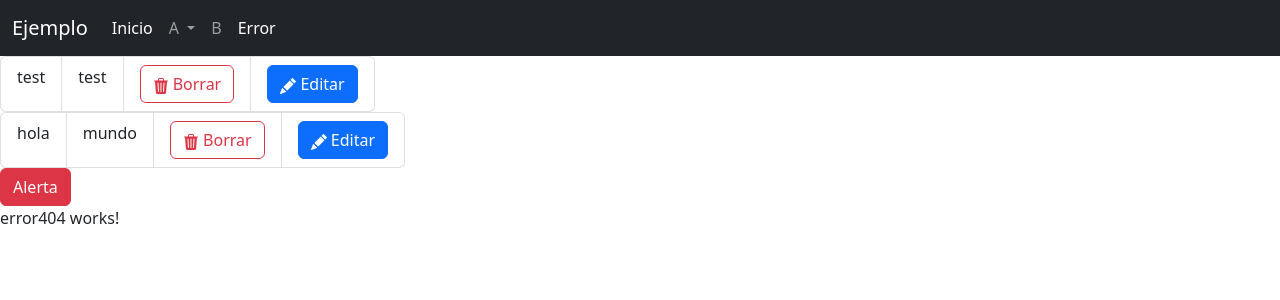
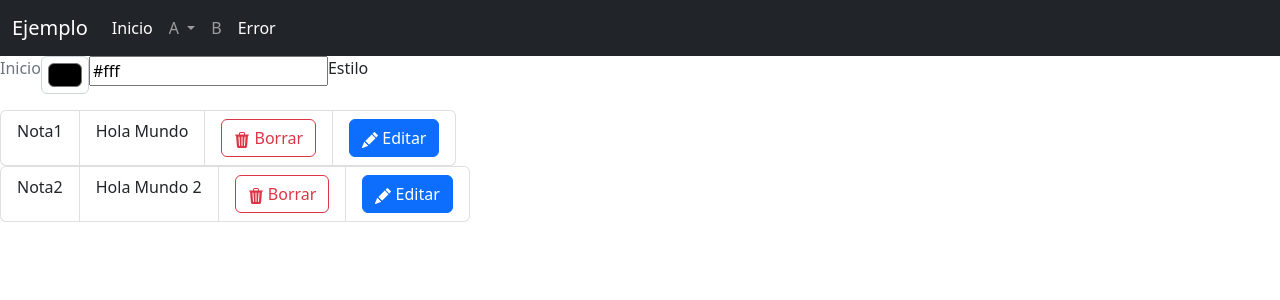
Before and after one commit to Sercos10/Angular-Training-, an Angular app: page /home in a window 1280 px wide. Shown: the top 300 px of the page. Built offline with nearby package versions, Linux system fonts and the light colour scheme.

Commit message:
template y directivas

```diff
--- a/src/app/app-routing.module.ts
+++ b/src/app/app-routing.module.ts
@@ -1,14 +1,20 @@
 import { NgModule } from '@angular/core';
 import { RouterModule, Routes } from '@angular/router';
 import { AppComponent } from './app.component';
-import { GuardGuard } from './guards/guard.guard';
+import { LoginGuard } from './guards/login.guard';
 import {AComponent} from './pages/a/a.component';
 import { SubaComponent } from './pages/a/suba/suba.component';
 import {BComponent} from './pages/b/b.component';
 import { SubbComponent } from './pages/b/subb/subb.component';
 import { Error404Component } from './pages/error404/error404.component';
+import { NotesComponent } from './pages/notes/notes.component';
 
 const routes: Routes = [
+  {path:"home", component:NotesComponent ,
+  canActivate:[LoginGuard]},
+  {path:'', redirectTo:'/home', pathMatch:'full'},
+  {path:'**', component:Error404Component}
+  /**
   {path:'a',component:AComponent,
     children:[
       {path:"suba",component:SubaComponent},
@@ -16,10 +22,11 @@ const routes: Routes = [
       {path:'',redirectTo:'/a/suba',pathMatch:'full'},
       {path:'**',component:Error404Component}
     ],
-  canActivate:[GuardGuard]},
+  canActivate:[LoginGuard]},
   {path:'b/:id/:page',loadComponent:()=> import('./pages/b/b.component').then(m => m.BComponent)},
   {path:'',redirectTo:'a',pathMatch:'full'},
   {path:'**',component:Error404Component}
+  **/
 ];
 
 @NgModule({
--- a/src/app/app.component.html
+++ b/src/app/app.component.html
@@ -1,37 +1,12 @@
-<nav class="navbar navbar-expand-lg navbar-dark bg-dark">
-    <div class="container-fluid">
-      <a class="navbar-brand" href="#">Ejemplo</a>
-      <button class="navbar-toggler" type="button" data-bs-toggle="collapse" data-bs-target="#navbarNavAltMarkup" aria-controls="navbarNavAltMarkup" aria-expanded="false" aria-label="Toggle navigation">
-        <span class="navbar-toggler-icon"></span>
-      </button>
-      <div class="collapse navbar-collapse" id="navbarNavAltMarkup">
-        <ul class="navbar-nav">
-            <li>
-                <a class="nav-link" routerLinkActive="active" routerLink="/">Inicio</a>
-            </li>
-            <li>
-                <a class="nav-link dropdown-toggle" role="button" data-bs-toggle="dropdown" routerLinkActive="active" routerLink="/a">
-                    A
-                </a>
-                <ul class="dropdown-menu">
-                    <li><a class="dropdown-item" routerLinkActive="active" [routerLink]="['/a','suba']">SubA</a></li>
-                    <li><a class="dropdown-item" routerLinkActive="active" routerLink="/a/subb">SubB</a></li>
-                </ul>
-            </li>
-            <li>
-                <a class="nav-link" routerLinkActive="active" [routerLink]="['/b/hola','mundo']">B</a>
-            </li>
-            <li>
-                <a class="nav-link" routerLinkActive="active" routerLink="/">Error</a>
-            </li>
-        </ul>
-      </div>
-    </div>
-  </nav>
+<app-navbar></app-navbar>
 
+<!--
 <app-note [note]="{title:'test',description:'test'}"
 (editNote)="this.editingNote($event)" (removeNote)="this.removingNote($event)" ></app-note>
 <app-note [note]="{id:2,title:'hola',description:'mundo'}"
 (editNote)="this.editingNote($event)" (removeNote)="this.removingNote($event)" ></app-note>
 <app-button [clase]="'btn btn-danger'" [texto]="'Alerta'" (action)="alerta()"></app-button>
+
+<app-notes></app-notes>
+-->
 <router-outlet></router-outlet>
--- /dev/null
+++ b/src/app/components/navbar/navbar.component.html
@@ -0,0 +1,30 @@
+<nav class="navbar navbar-expand-lg navbar-dark bg-dark">
+    <div class="container-fluid">
+      <a class="navbar-brand" href="#">Ejemplo</a>
+      <button class="navbar-toggler" type="button" data-bs-toggle="collapse" data-bs-target="#navbarNavAltMarkup" aria-controls="navbarNavAltMarkup" aria-expanded="false" aria-label="Toggle navigation">
+        <span class="navbar-toggler-icon"></span>
+      </button>
+      <div class="collapse navbar-collapse" id="navbarNavAltMarkup">
+        <ul class="navbar-nav">
+            <li>
+                <a class="nav-link" routerLinkActive="active" routerLink="/">Inicio</a>
+            </li>
+            <li>
+                <a class="nav-link dropdown-toggle" role="button" data-bs-toggle="dropdown" routerLinkActive="active" routerLink="/a">
+                    A
+                </a>
+                <ul class="dropdown-menu">
+                    <li><a class="dropdown-item" routerLinkActive="active" [routerLink]="['/a','suba']">SubA</a></li>
+                    <li><a class="dropdown-item" routerLinkActive="active" routerLink="/a/subb">SubB</a></li>
+                </ul>
+            </li>
+            <li>
+                <a class="nav-link" routerLinkActive="active" [routerLink]="['/b/hola','mundo']">B</a>
+            </li>
+            <li>
+                <a class="nav-link" routerLinkActive="active" routerLink="/">Error</a>
+            </li>
+        </ul>
+      </div>
+    </div>
+  </nav>
--- /dev/null
+++ b/src/app/components/navbar/navbar.component.ts
@@ -0,0 +1,16 @@
+import { Component, OnInit } from '@angular/core';
+
+@Component({
+  selector: 'app-navbar',
+  templateUrl: './navbar.component.html',
+  styleUrls: ['./navbar.component.css']
+})
+export class NavbarComponent implements OnInit {
+
+  constructor() { }
+
+  ngOnInit(): void {
+    console.log("navbar init");
+  }
+
+}
--- /dev/null
+++ b/src/app/components/sharedModule.ts
@@ -0,0 +1,12 @@
+import { CommonModule } from "@angular/common";
+import { NgModule } from "@angular/core";
+import { NoteComponent } from "./note/note.component";
+
+@NgModule({
+    imports: [CommonModule],
+    declarations: [NoteComponent],
+    exports: [NoteComponent]
+})
+export class SharedModule{
+
+}
--- a/src/app/guards/guard.guard.ts
+++ /dev/null
@@ -1,23 +0,0 @@
-import { Injectable } from '@angular/core';
-import { ActivatedRouteSnapshot, CanActivate, Router, RouterStateSnapshot, UrlTree } from '@angular/router';
-import { Observable } from 'rxjs';
-
-@Injectable({
-  providedIn: 'root'
-})
-export class GuardGuard implements CanActivate {
-  constructor(private router:Router){
-
-  }
-  canActivate(
-    route: ActivatedRouteSnapshot,
-    state: RouterStateSnapshot): Observable<boolean | UrlTree> | Promise<boolean | UrlTree> | boolean | UrlTree {
-    if(true){
-      return true;
-    }else{
-      this.router.navigate(['/login']);
-      return false;
-    }
-  }
-
-}
--- /dev/null
+++ b/src/app/guards/login.guard.ts
@@ -0,0 +1,38 @@
+import { Injectable } from '@angular/core';
+import { ActivatedRouteSnapshot, CanActivate, Router, RouterStateSnapshot, UrlTree } from '@angular/router';
+import { Observable } from 'rxjs';
+
+@Injectable({
+  providedIn: 'root'
+})
+export class LoginGuard implements CanActivate {
+  constructor(private router:Router){
+
+  }
+  canActivate(
+    route: ActivatedRouteSnapshot,
+    state: RouterStateSnapshot): Observable<boolean | UrlTree> | Promise<boolean | UrlTree> | boolean | UrlTree {
+      let mockLogin = true;
+
+      let result=false;
+      if(!mockLogin){
+        //Not Logged
+        if(route.url[0].toString()!='login'){
+          //you're not logged?, ---> not alowed --> go login
+          this.router.navigate(['/login']);
+        }else{
+          result=true;
+        }
+      }else{
+        //Logged
+        if(route.url[0].toString()=='login'){
+          //again in login?, ---> not alowed
+          this.router.navigate(['']);
+        }else{
+          result=true;
+        }
+      }
+      return result;
+  }
+
+}
--- /dev/null
+++ b/src/app/pages/notes/notes.component.html
@@ -0,0 +1,17 @@
+<nav aria-label="breadcrumb">
+    <ol class="breadcrumb">
+      <li class="breadcrumb-item active" aria-current="page" [style.backgroundColor]="color" (click)="this.refresh()">{{page}}</li>
+      <li>
+        <input (change)="cambiaColor($event)" #colorpicker type="color" class="form-control form-control-color" id="exampleColorInpùt" value="#FFFFF" [(ngModel)]="color" title="Choose your color">
+      </li>
+      <li>
+        <input type="text" [(ngModel)]="color">
+      </li>
+      <li *ngIf="color!='#000000'">
+        Estilo
+      </li>
+    </ol>
+</nav>
+
+<app-note *ngFor="let note of notes;let i=index" [note]="note"
+(editNote)="this.editingNote(note)" (removeNote)="this.removingNote(note)" ></app-note>
--- /dev/null
+++ b/src/app/pages/notes/notes.component.ts
@@ -0,0 +1,51 @@
+import { Component, ElementRef, OnInit, ViewChild } from '@angular/core';
+import { CommonModule } from '@angular/common';
+import { FormsModule } from '@angular/forms';
+import { INote } from 'src/app/model/INote';
+import { NoteComponent } from 'src/app/components/note/note.component';
+import { SharedModule } from 'src/app/components/sharedModule';
+
+@Component({
+  selector: 'app-notes',
+  standalone: true,
+  imports: [CommonModule,FormsModule,SharedModule],
+  templateUrl: './notes.component.html',
+  styleUrls: ['./notes.component.css']
+})
+export class NotesComponent implements OnInit {
+  @ViewChild('colorpicker') cp!: ElementRef;
+  public color:string = '#fff';
+  public page = 'Inicio';
+  public notes:INote[] = [
+    {title:'Nota1',description:'Hola Mundo'},
+    {title:'Nota2',description:'Hola Mundo 2'}
+  ];
+  constructor() { }
+
+  ngOnInit(): void {
+  }
+
+  refresh(){
+    location.reload();
+  }
+
+  cambiaColor($event:any){
+    console.log($event);
+    this.color=$event.target.value;
+  }
+
+  public removingNote($event:INote){
+    console.log("Eliminando nota");
+    console.log($event);
+  }
+
+  public editingNote($event:INote){
+    console.log("editando nota");
+    console.log($event);
+  }
+
+  trackByNotes(index:number,item:INote){
+    return item.id;
+  }
+
+}
```
Also changed, not shown: src/app/app.module.ts (+6 -2 lines), src/app/components/navbar/navbar.component.css (added), src/app/pages/notes/notes.component.css (added), 2 other files (tests, documents, lock files or other folders).
